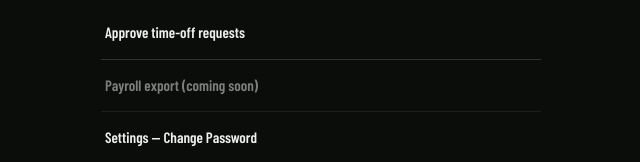
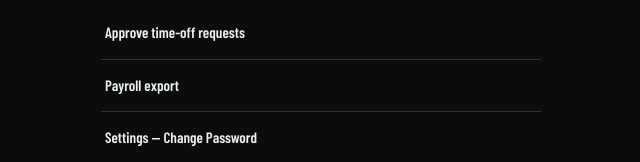
Before and after one commit to valariemorgan48-dot/express-clean-yeah, a Next.js app: page /manager/profile in a window 1280 px wide. Shown: the part 192-354 px from the top of the page, without its empty margins (319-959 px from the left). Built offline with nearby package versions, Linux system fonts and the light colour scheme; no server answers.

Commit message:
Replace payroll export text with link

```diff
--- a/app/manager/profile/page.tsx
+++ b/app/manager/profile/page.tsx
@@ -17,7 +17,7 @@ export default function ManagerProfile() {
       </BlueprintCard>
       <div style={{ marginTop: 14, display: "flex", flexDirection: "column" }}>
         <Link href="/manager/timeoff" style={linkStyle}>Approve time-off requests</Link>
-        <div style={{ padding: "14px 4px", borderBottom: "1px solid var(--color-divider)", fontFamily: "var(--font-heading)", fontWeight: 600, opacity: 0.5 }}>Payroll export (coming soon)</div>
+        <Link href="/manager/payroll" style={linkStyle}>Payroll export</Link>
         <ChangePasswordForm />
       </div>
     </div>
```
